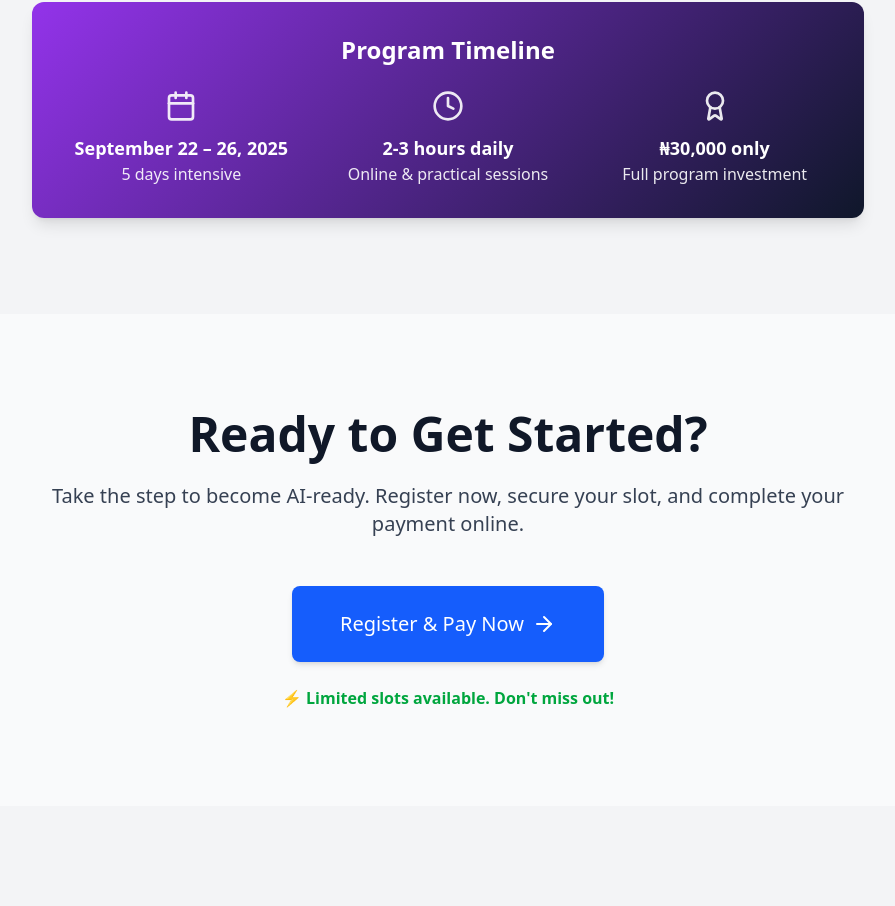
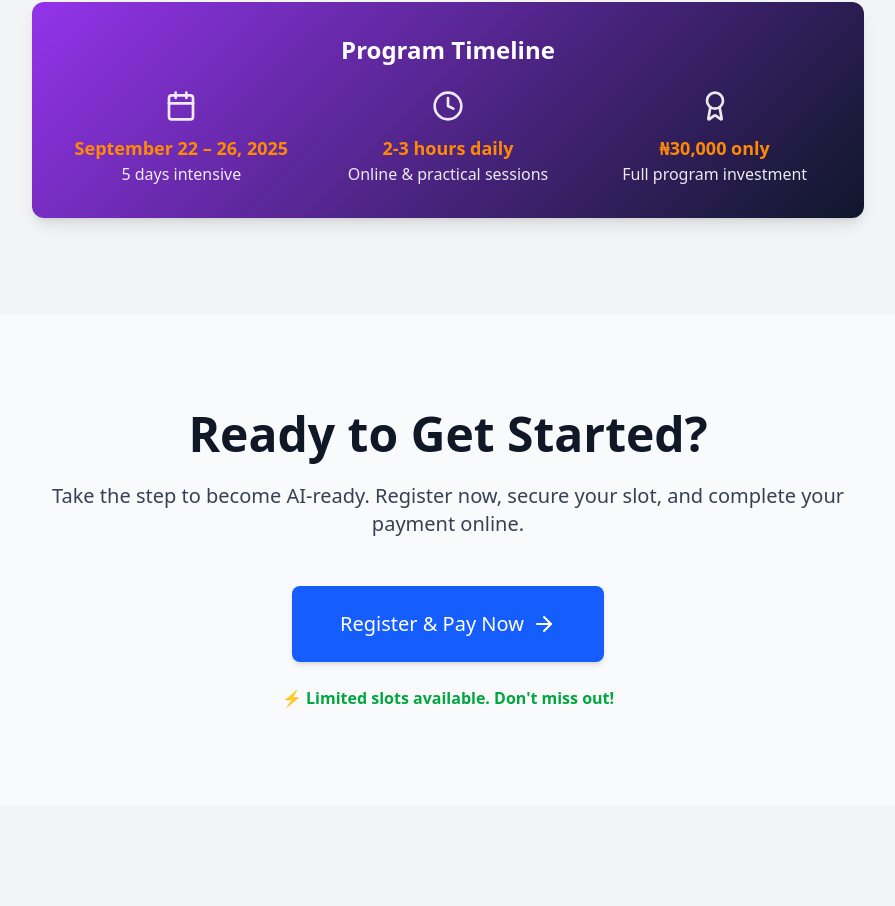
Before and after one commit to samakintayo/opolo-global, a React (Vite) app in the folder frontend/: page /ai-bootcamp in a window 1280 px wide. Shown: the part 2535-3441 px from the top of the page, without its empty margins (192-1087 px from the left). Built offline with nearby package versions, Linux system fonts and the light colour scheme.

Commit message:
updated timeline header color

```diff
--- a/frontend/src/AiBootcamp.jsx
+++ b/frontend/src/AiBootcamp.jsx
@@ -175,17 +175,17 @@ const AiBootcamp = () => {
               <div className="grid md:grid-cols-3 gap-8 text-center">
                 <div>
                   <Calendar className="w-8 h-8 mx-auto mb-3 opacity-90" />
-                  <div className="font-bold text-lg">September 22 – 26, 2025</div>
+                  <div className="font-bold text-lg text-orange-400">September 22 – 26, 2025</div>
                   <div className="opacity-90">5 days intensive</div>
                 </div>
                 <div>
                   <Clock className="w-8 h-8 mx-auto mb-3 opacity-90" />
-                  <div className="font-bold text-lg">2-3 hours daily</div>
+                  <div className="font-bold text-lg text-orange-400">2-3 hours daily</div>
                   <div className="opacity-90">Online & practical sessions</div>
                 </div>
                 <div>
                   <Award className="w-8 h-8 mx-auto mb-3 opacity-90" />
-                  <div className="font-bold text-lg">₦30,000 only</div>
+                  <div className="font-bold text-lg text-orange-400">₦30,000 only</div>
                   <div className="opacity-90">Full program investment</div>
                 </div>
               </div>
```
